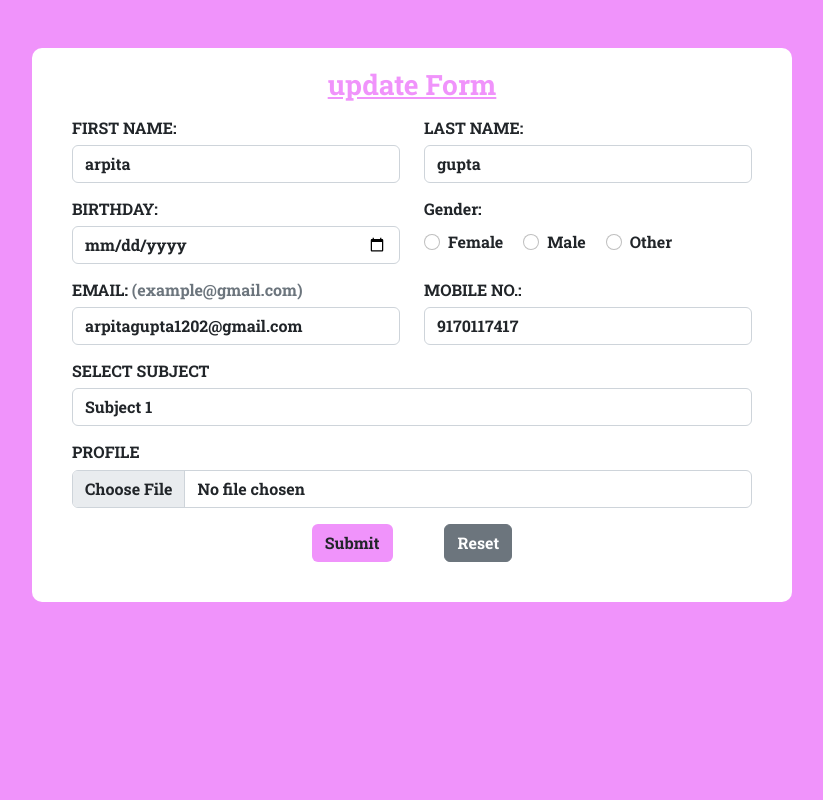
After one commit to Satya-901/CRUD-Operation-in-PHP, a PHP site: page /update.php?id=16 in a window 1280 px wide. The commit adds this page. Shown: the whole page, without its empty margins (228-1051 px from the left). Run offline with PHP 8.4, Linux system fonts and the light colour scheme; data comes from the database, SQL or seed files in the repository.

Commit message:
inserting value in update form

```diff
--- a/table.php
+++ b/table.php
@@ -90,8 +90,8 @@
             </p>
           </td>
           <td>
-            <a href="#" class="btn mb-1 mybtn">Edit <i class="fa-solid fa-pen-to-square"></i></a>
-            <a href="delete.php?id=$result[r_no]" class="btn mb-1 btn-danger"><i class="fa-solid fa-trash"></i></a>
+            <a href="update.php?id=<?php echo $result['id'] ?>" class="btn mb-1 mybtn">Edit <i class="fa-solid fa-pen-to-square"></i></a>
+            <a href="delete.php?id=<?php echo $result['id'] ?>" class="btn mb-1 btn-danger"><i class="fa-solid fa-trash"></i></a>
           </td>
         </tr>
         <?php
--- /dev/null
+++ b/update.php
@@ -0,0 +1,158 @@
+<?php include_once('connection.php'); ?>
+<html lang="en">
+
+<head>
+  <meta charset="UTF-8" />
+  <meta http-equiv="X-UA-Compatible" content="IE=edge" />
+  <meta name="viewport" content="width=device-width, initial-scale=1.0" />
+  <title>Registration Form</title>
+  <!-- ===CDN link for bootsrep === -->
+  <link rel="stylesheet" href="https://cdn.jsdelivr.net/npm/bootstrap@5.2.3/dist/css/bootstrap.min.css" />
+  <!-- ===font link=== -->
+  <link rel="preconnect" href="https://fonts.googleapis.com" />
+  <link rel="preconnect" href="https://fonts.gstatic.com" crossorigin />
+  <link href="https://fonts.googleapis.com/css2?family=Roboto+Slab:wght@700&display=swap" rel="stylesheet" />
+  <!-- ===Custom CSS=== -->
+  <link rel="stylesheet" href="style.css" />
+</head>
+
+<body>
+  <!-- <h1 class="text-center bg-dark text-light">Student Details</h1> -->
+  <div class="Container mt-5">
+    <div class="row">
+      <div class="col-2"></div>
+      <div class="col-8 box">
+        <h3 class="mb-3 text-center"><u>update Form</u></h3>
+<!--  -->
+<?php
+$ids = $_GET['id'];
+$values = "SELECT * FROM `form` WHERE id={$ids}";
+$valuequery = mysqli_query($conn, $values);
+$arrdata = mysqli_fetch_array($valuequery);
+
+if(isset($_POST['submit']))
+{
+    //............
+    $today = date("Ymd");
+    $rand = mt_rand(1000, 9999);
+    $unique = $today . $rand;
+    //...........
+    $fname = $_POST['fname'];
+    $lname = $_POST['lname'];
+    $birthday = date('y-m-d', strtotime($_POST['bithday'])); //to convet date formet to match withthe MYSQL server date formet.
+    $gender = $_POST['gender'];
+    $email = $_POST['email'];
+    $mobile = $_POST['mobile'];
+    $subject = $_POST['subject'];
+    //image upload to my sql server using php.
+    $filename = $_FILES["profile"]["name"];
+    $tempname = $_FILES["profile"]["tmp_name"];
+    $profile = "images/".$filename;
+    move_uploaded_file($tempname, $profile);
+
+
+    $query = "INSERT INTO `form` (`r_no`,`fname`, `lname`, `birthday`, `gender`, `email`, `mobile`, `subject`, `profile`) VALUES ('$unique','$fname', '$lname', '$birthday', '$gender', '$email', '$mobile', '$subject','$profile')";
+    $data = mysqli_query($conn, $query);
+    if($data)
+    {
+      ?>
+      <script>
+        window.alert('Data inserted success');
+        window.location="table.php";
+      </script>
+      <?php
+    }
+    else
+    {
+      ?>
+      <script>
+        window.alert(' Data not inserted !! ');
+      </script>
+      <?php
+    }
+}
+?>
+<!--  -->
+        <form action="" method="POST" enctype="multipart/form-data">
+          <div class="mb-3">
+            <div class="row">
+              <div class="col-6">
+                <h6 for="fname" class="form-label">FIRST NAME:</h6>
+                <input type="text" class="form-control" value="<?php echo $arrdata['fname'];  ?>" id="fname" name="fname" />
+              </div>
+              <div class="col-6">
+                <h6 for="lname" class="form-label">LAST NAME:</h6>
+                <input type="text" name="lname" value="<?php echo $arrdata['lname'] ?>" id="lname" class="form-control" />
+              </div>
+            </div>
+          </div>
+          <div class="mb-3">
+            <div class="row">
+              <div class="col-6">
+                <h6 for="bithday" class="form-label">BIRTHDAY:</h6>
+                <input type="date" class="form-control" id="bithday" name="bithday" />
+              </div>
+              <div class="col-6">
+                <h6 class="mb-2 pb-1">Gender:</h6>
+                <div class="form-check form-check-inline">
+                  <input class="form-check-input" type="radio" name="gender" id="female" value="female" />
+                  <label class="form-check-label" for="female">Female</label>
+                </div>
+                <div class="form-check form-check-inline">
+                  <input class="form-check-input" type="radio" name="gender" id="male" value="male" />
+                  <label class="form-check-label" for="male">Male</label>
+                </div>
+                <div class="form-check form-check-inline">
+                  <input class="form-check-input" type="radio" name="gender" id="other" value="other" />
+                  <label class="form-check-label" for="other">Other</label>
+                </div>
+              </div>
+            </div>
+          </div>
+          <div class="mb-3">
+            <div class="row">
+              <div class="col-6">
+                <h6 for="email" class="form-label">
+                  EMAIL: <span class="text-secondary">(example@gmail.com)</span>
+                </h6>
+                <input type="email" name="email" value="<?php echo $arrdata['email'] ?>" id="email" class="form-control" />
+              </div>
+              <div class="col-6">
+                <h6 for="mobile" class="form-label">MOBILE NO.:</h6>
+                <input type="number" name="mobile" value="<?php echo $arrdata['mobile'] ?>" id="mobile" class="form-control" />
+              </div>
+            </div>
+          </div>
+          <div class="mb-3">
+            <h6 for="subject" class="form-label">SELECT SUBJECT</h6>
+            <select class="form-control" name="subject">
+              <option value="not selected" disabled>Choose option</option>
+              <option value="subjeect 1">Subject 1</option>
+              <option value="subject 2">Subject 2</option>
+              <option value="subject 3">Subject 3</option>
+            </select>
+          </div>
+          <div class="mb-3">
+                        <h6 for="profile" class="form=label">PROFILE</h6>
+                        <input type="file" name="profile" id="profile" class="form-control">
+                    </div>
+          <div class="text-center">
+            <button type="submit" class="btn mybtn me-5" name="submit">
+              Submit
+            </button>
+            <button type="submit" class="btn btn-secondary">Reset</button>
+          </div>
+        </form>
+        <!-- <div class="alert alert-primary mt-3" role="alert">
+                    <h6 class="text-center" id="msg"> Data inserted success </h6>
+                </div> -->
+      </div>
+      <div class="col-2"></div>
+    </div>
+  </div>
+
+  <!-- ===JS CDN link=== -->
+  <script src="https://cdn.jsdelivr.net/npm/bootstrap@5.2.3/dist/js/bootstrap.bundle.min.js"></script>
+</body>
+
+</html>
```
